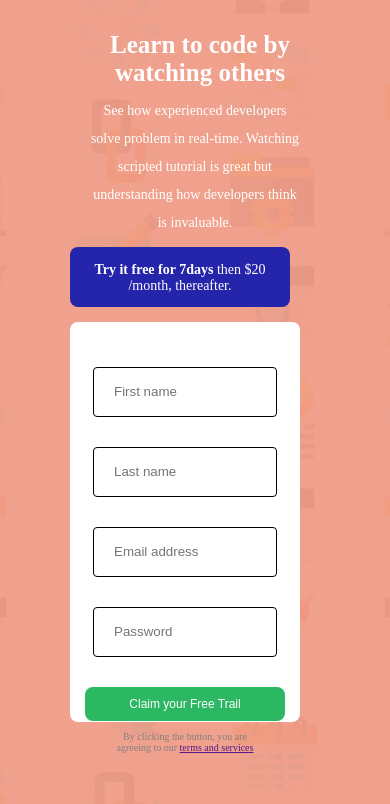
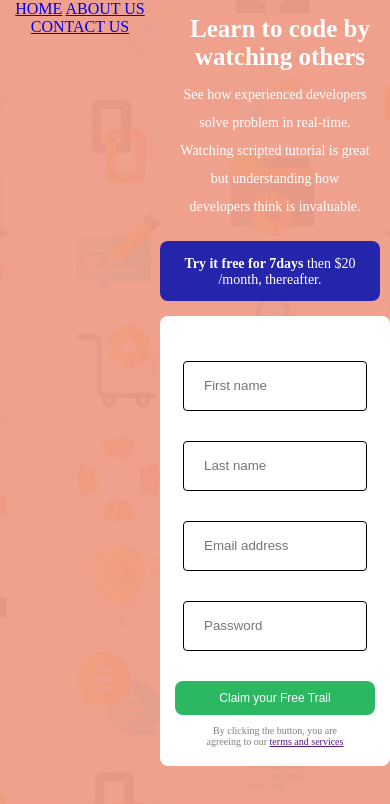
Before and after one commit to IjeomaEzigbo/hazzel2, a plain HTML site: page contact_us.html in a window 390 px wide. Drawn offline with Linux system fonts and the light colour scheme.

Commit message:
initail commit

```diff
--- a/CSS/contact.css
+++ b/CSS/contact.css
@@ -120,7 +120,7 @@ margin-right: 25px;
     color:white ;
     font-size: 25px;
     font-family: poppins;
-    margin-bottom: 5px;
+    margin: 5px 0 5px 0;
     text-align: center;
 
   }
@@ -131,11 +131,14 @@ margin-right: 25px;
     padding-bottom: 5px;
     padding-left: 20px;
     padding-right: 20px;
-    margin: 0;
+
     text-align: center;
     place-content: center;
 
     line-height: 2;
+  }
+  .second{
+    margin: 10px 0 10px 0;
   }
   .free{
     color: white;
@@ -156,7 +159,7 @@ margin-right: 25px;
 
     background-color:white;
     width: 230px;
-    height: 350px;
+    height: 400px;
     color: gray;
 
     margin: 0px;
--- a/contact_us.html
+++ b/contact_us.html
@@ -7,7 +7,11 @@
   <link rel="stylesheet" href="CSS/contact.css">
 </head>
 <body>
-
+  <div id="menu" align="center">
+    <a href="index.html">HOME</a>
+    <a href="about_us.html">ABOUT US</a>
+    <a href="contact_us.html">CONTACT US</a>
+  </div>
   <div class="contact">
     <div class="dev">
      <h2> Learn to code by watching others</h2>
```
Also changed, not shown: about_us.html (+5 -1 lines).
